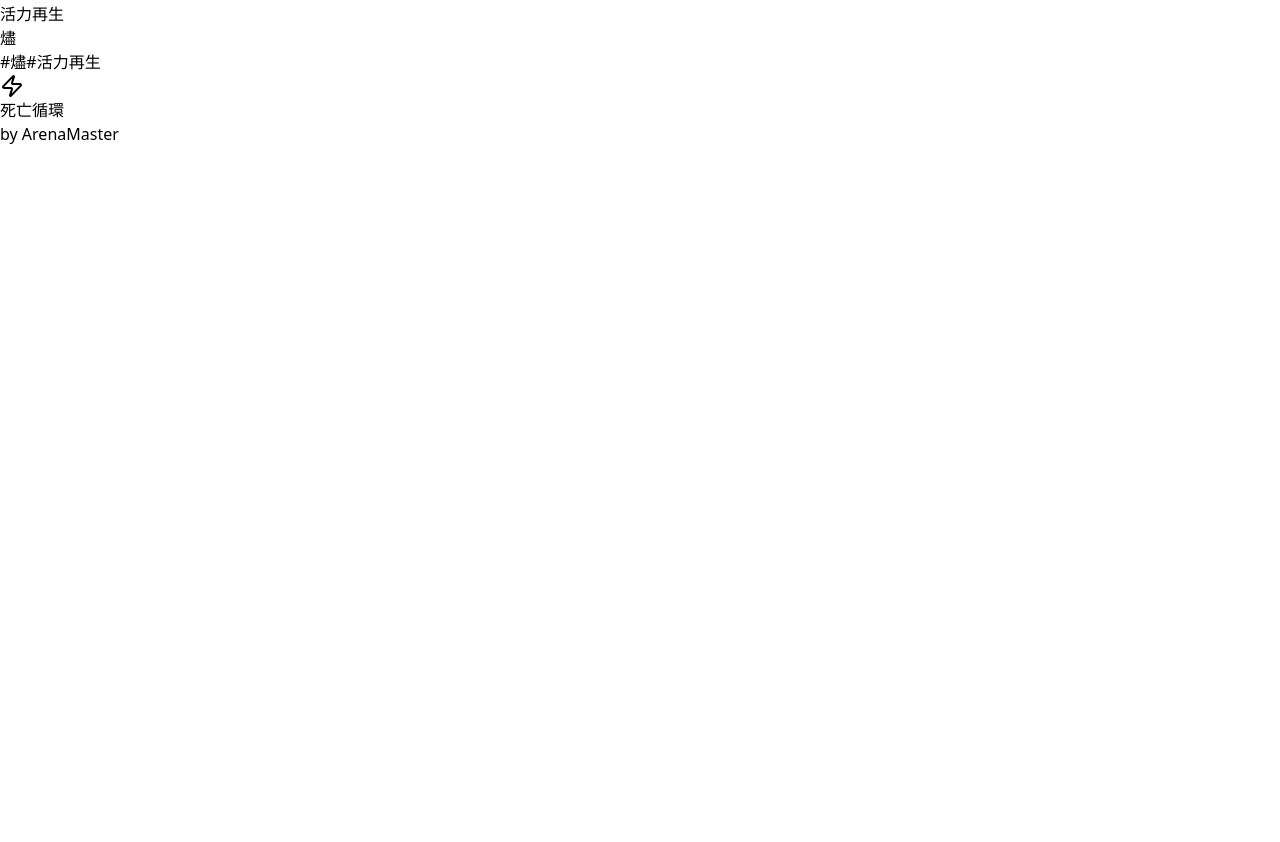
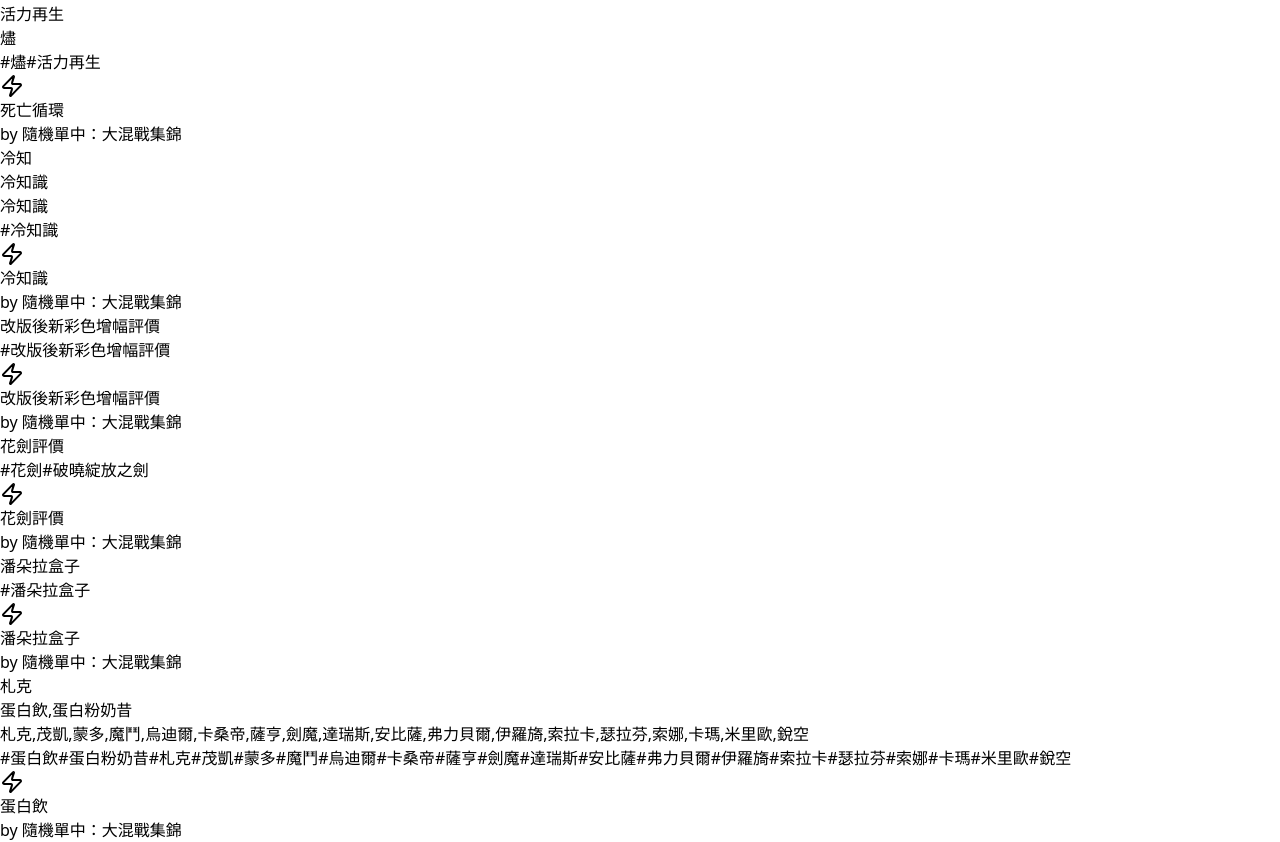
Before and after one commit to ericliu0601/LOL-ARAM, a React (Vite) app: page / in a window 1280 px wide. Shown: the part 646-1488 px from the top of the page. Before the commit the page ends 800 px from the top, so only its background shows below. Built offline with nearby package versions, Linux system fonts and the light colour scheme.

Commit message:
加入新玩法

```diff
--- a/src/data.js
+++ b/src/data.js
@@ -24,7 +24,7 @@ export const INITIAL_DATA = [
     "thumbnail": "",
     "difficulty": "中等",
     "fun": "高",
-    "author": "ArenaMaster",
+    "author": "隨機單中：大混戰集錦",
     "stats": {
       "difficulty": "中等",
       "fun": "高"
@@ -48,7 +48,7 @@ export const INITIAL_DATA = [
   "thumbnail": "",
   "difficulty": "中等",
   "fun": "高",
-  "author": "ArenaMaster",
+  "author": "隨機單中：大混戰集錦",
   "stats": {
     "difficulty": "中等",
     "fun": "高"
@@ -74,7 +74,7 @@ export const INITIAL_DATA = [
   "thumbnail": "",
   "difficulty": "中等",
   "fun": "高",
-  "author": "ArenaMaster",
+  "author": "隨機單中：大混戰集錦",
   "stats": {
     "difficulty": "中等",
     "fun": "高"
@@ -97,7 +97,165 @@ export const INITIAL_DATA = [
   "thumbnail": "",
   "difficulty": "中等",
   "fun": "高",
-  "author": "ArenaMaster",
+  "author": "隨機單中：大混戰集錦",
+  "stats": {
+    "difficulty": "中等",
+    "fun": "高"
+  }
+},
+{
+  "id": 1765464406430,
+  "champion": "冷知識",
+  "title": "冷知識",
+  "description": "冷知識",
+  "tags": [
+    "冷知識"
+  ],
+  "augments": [
+    "冷知識"
+  ],
+  "items": [
+    "冷知識"
+  ],
+  "videoUrl": "https://www.facebook.com/loldaily2020/videos/4233405153567804/",
+  "thumbnail": "",
+  "difficulty": "中等",
+  "fun": "高",
+  "author": "隨機單中：大混戰集錦",
+  "stats": {
+    "difficulty": "中等",
+    "fun": "高"
+  }
+},
+{
+  "id": 1765464490671,
+  "champion": "",
+  "title": "改版後新彩色增幅評價",
+  "description": "改版後新彩色增幅評價",
+  "tags": [
+    "改版後新彩色增幅評價"
+  ],
+  "augments": [
+    "改版後新彩色增幅評價"
+  ],
+  "items": [
+    "改版後新彩色增幅評價"
+  ],
+  "videoUrl": "https://www.facebook.com/reel/4218238528413550",
+  "thumbnail": "",
+  "difficulty": "中等",
+  "fun": "高",
+  "author": "隨機單中：大混戰集錦",
+  "stats": {
+    "difficulty": "中等",
+    "fun": "高"
+  }
+},
+{
+  "id": 1765464618546,
+  "champion": "",
+  "title": "花劍評價",
+  "description": "花劍評價不建議選",
+  "tags": [
+    "花劍",
+    "破曉綻放之劍"
+  ],
+  "augments": [
+    "花劍評價"
+  ],
+  "items": [
+    "花劍",
+    "破曉綻放之劍"
+  ],
+  "videoUrl": "https://www.facebook.com/reel/832824599629282",
+  "thumbnail": "",
+  "difficulty": "中等",
+  "fun": "高",
+  "author": "隨機單中：大混戰集錦",
+  "stats": {
+    "difficulty": "中等",
+    "fun": "高"
+  }
+},
+{
+  "id": 1765464669673,
+  "champion": "",
+  "title": "潘朵拉盒子",
+  "description": "潘朵拉盒子",
+  "tags": [
+    "潘朵拉盒子"
+  ],
+  "augments": [
+    "潘朵拉盒子"
+  ],
+  "items": [
+    "潘朵拉盒子"
+  ],
+  "videoUrl": "https://www.facebook.com/reel/692285113765067",
+  "thumbnail": "",
+  "difficulty": "中等",
+  "fun": "高",
+  "author": "隨機單中：大混戰集錦",
+  "stats": {
+    "difficulty": "中等",
+    "fun": "高"
+  }
+},
+{
+  "id": 1765465629999,
+  "champion": "札克,茂凱,蒙多,魔鬥,烏迪爾,卡桑帝,薩亨,劍魔,達瑞斯,安比薩,弗力貝爾,伊羅旖,索拉卡,瑟拉芬,索娜,卡瑪,米里歐,銳空",
+  "title": "蛋白飲,蛋白粉奶昔",
+  "description": "坦克:札克,茂凱,蒙多,魔鬥,烏迪爾,卡桑帝\n出裝:無盡絕望,賈克修,好戰,振奮,蘭頓,自然之力\n\n物理系戰士:薩亨,劍魔,達瑞斯,安比薩,弗力貝爾,伊羅旖\n出裝:傲慢,突破天際,死亡之舞,魔提斯深淵,賈克修,振奮\n\n輔助:索拉卡,瑟拉芬,索娜,卡瑪,米里歐,銳空\n出裝:月石,日輪的加冕,贖罪神石,騎士誓願,米凱的魔鍋,賈克修",
+  "tags": [
+    "蛋白飲",
+    "蛋白粉奶昔",
+    "札克",
+    "茂凱",
+    "蒙多",
+    "魔鬥",
+    "烏迪爾",
+    "卡桑帝",
+    "薩亨",
+    "劍魔",
+    "達瑞斯",
+    "安比薩",
+    "弗力貝爾",
+    "伊羅旖",
+    "索拉卡",
+    "瑟拉芬",
+    "索娜",
+    "卡瑪",
+    "米里歐",
+    "銳空"
+  ],
+  "augments": [
+    "蛋白飲",
+    "蛋白粉奶昔",
+    "治療爆擊",
+    "全都給你"
+  ],
+  "items": [
+    "無盡絕望",
+    "賈克修",
+    "好戰",
+    "振奮",
+    "蘭頓",
+    "自然之力",
+    "傲慢",
+    "突破天際",
+    "死亡之舞",
+    "魔提斯深淵",
+    "月石",
+    "日輪的加冕",
+    "贖罪神石",
+    "騎士誓願",
+    "米凱的魔鍋"
+  ],
+  "videoUrl": "https://www.facebook.com/reel/2359780027804821",
+  "thumbnail": "",
+  "difficulty": "中等",
+  "fun": "高",
+  "author": "隨機單中：大混戰集錦",
   "stats": {
     "difficulty": "中等",
     "fun": "高"
```
